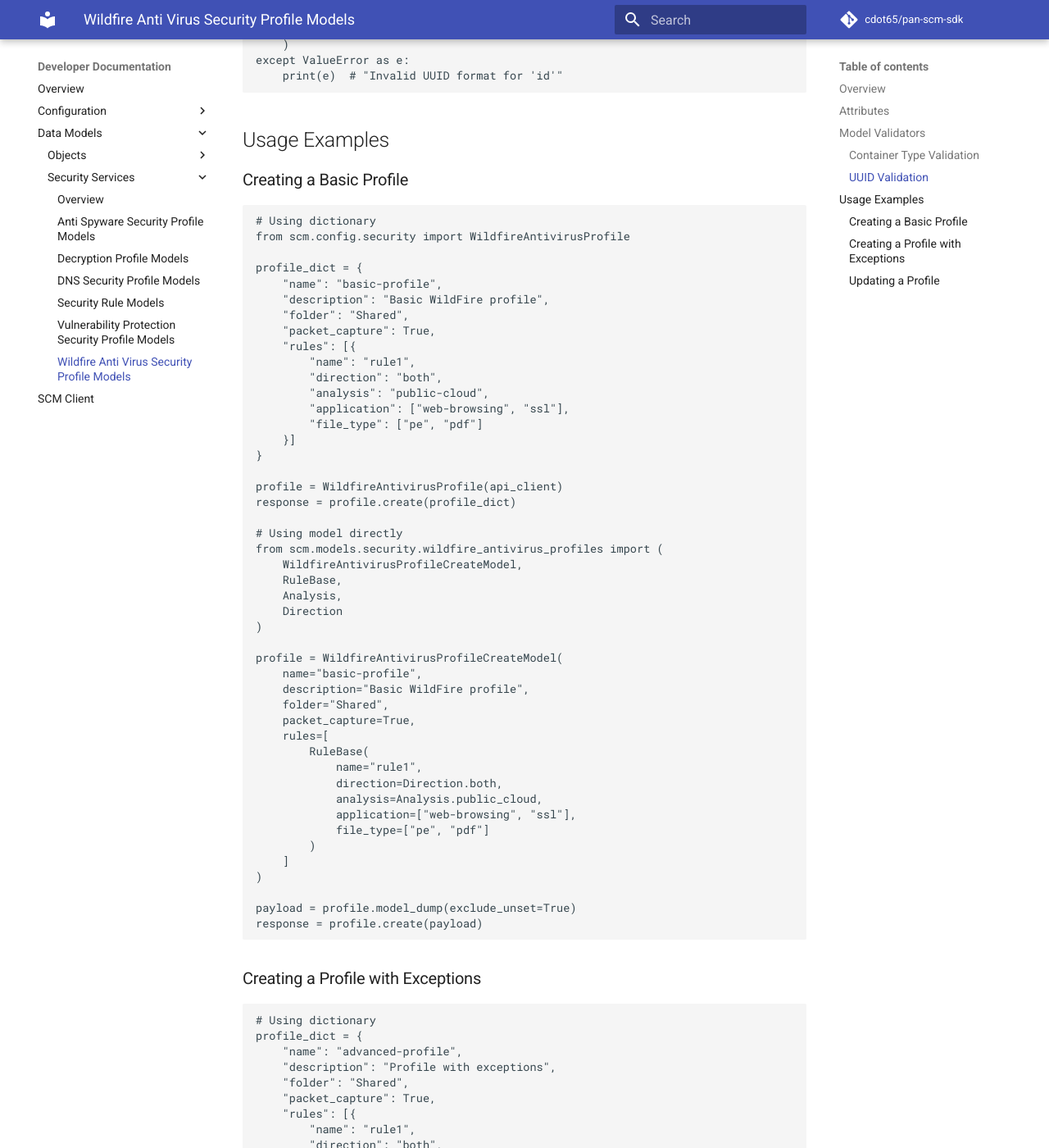
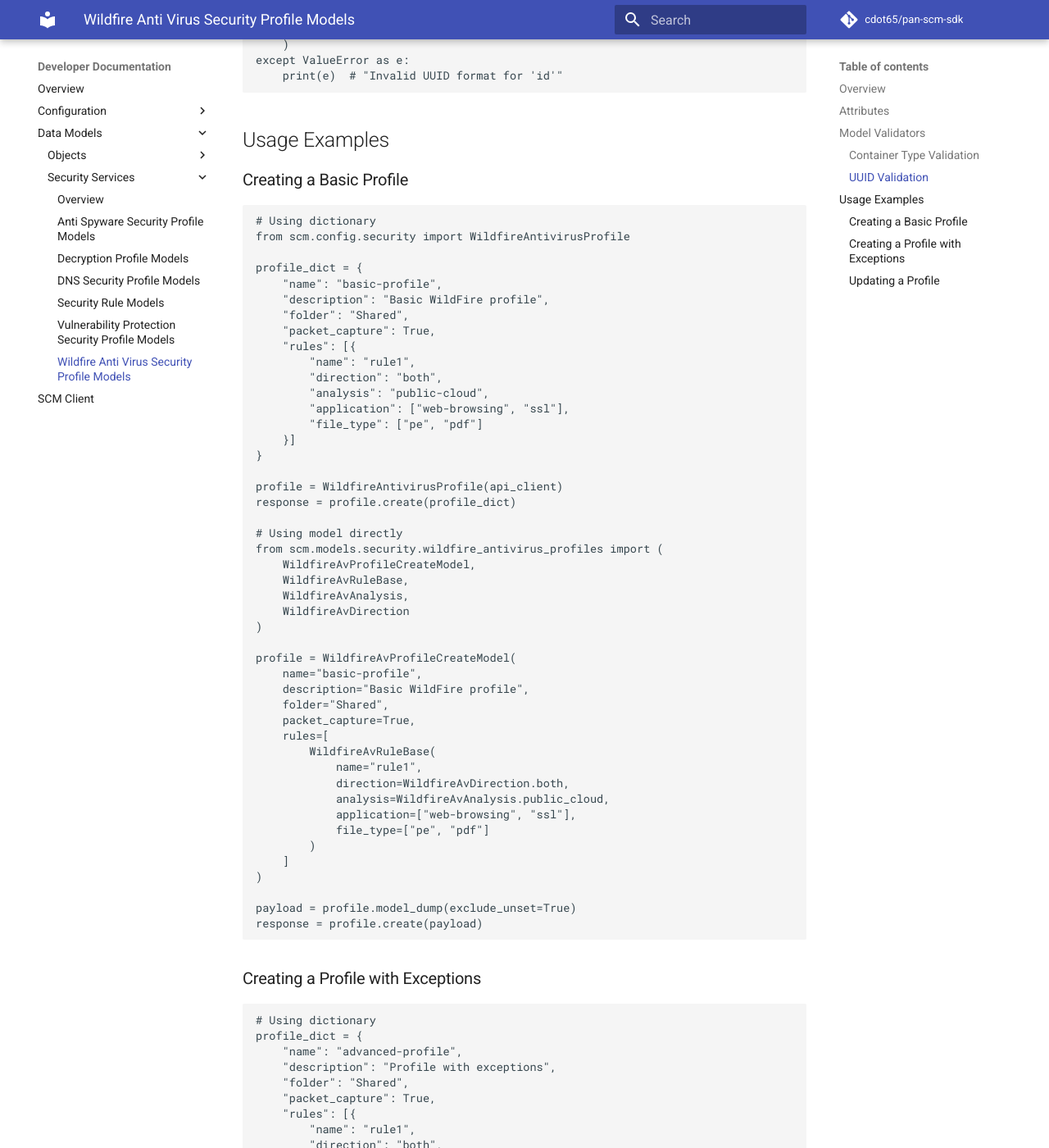
Before and after one commit to cdot65/pan-scm-sdk, an MkDocs documentation site: the page built from docs/sdk/models/security_services/wildfire_antivirus_profile_models.md, in a window 1280 px wide and 1400 px high, scrolled down 2427 px. Shown: the whole window at 82% size. Built offline with MkDocs 1.6.1 and Material for MkDocs 9.7.7, drawn with Linux system fonts in a browser that asks for light colours; comment, search, counter and statistics services are not loaded; some of the changed text lies outside the part shown.

Commit message:
Rename vulnerability and wildfire antivirus models
Update import statements and usage to reflect new model names for VulnerabilityProfileCreateModel and WildfireAvProfileCreateModel. Adjust related attributes for clarity and consistency in security rule models.

```diff
--- a/docs/sdk/models/security_services/wildfire_antivirus_profile_models.md
+++ b/docs/sdk/models/security_services/wildfire_antivirus_profile_models.md
@@ -59,11 +59,11 @@
     print(e)  # "Exactly one of 'folder', 'snippet', or 'device' must be provided."
 
 # Using model directly
-from scm.models.security.wildfire_antivirus_profiles import WildfireAntivirusProfileCreateModel
+from scm.models.security.wildfire_antivirus_profiles import WildfireAvProfileCreateModel
 
 # Error: no container specified
 try:
-    profile = WildfireAntivirusProfileCreateModel(
+    profile = WildfireAvProfileCreateModel(
         name="invalid-profile",
         rules=[{
             "name": "rule1",
@@ -135,22 +135,22 @@
 
 # Using model directly
 from scm.models.security.wildfire_antivirus_profiles import (
-    WildfireAntivirusProfileCreateModel,
-    RuleBase,
-    Analysis,
-    Direction
+    WildfireAvProfileCreateModel,
+    WildfireAvRuleBase,
+    WildfireAvAnalysis,
+    WildfireAvDirection
 )
 
-profile = WildfireAntivirusProfileCreateModel(
+profile = WildfireAvProfileCreateModel(
     name="basic-profile",
     description="Basic WildFire profile",
     folder="Shared",
     packet_capture=True,
     rules=[
-        RuleBase(
+        WildfireAvRuleBase(
             name="rule1",
-            direction=Direction.both,
-            analysis=Analysis.public_cloud,
+            direction=WildfireAvDirection.both,
+            analysis=WildfireAvAnalysis.public_cloud,
             application=["web-browsing", "ssl"],
             file_type=["pe", "pdf"]
         )
@@ -198,37 +198,37 @@
 
 # Using model directly
 from scm.models.security.wildfire_antivirus_profiles import (
-    WildfireAntivirusProfileCreateModel,
-    RuleBase,
-    MlavExceptionEntry,
-    ThreatExceptionEntry,
-    Analysis,
-    Direction
+    WildfireAvProfileCreateModel,
+    WildfireAvRuleBase,
+    WildfireAvMlavExceptionEntry,
+    WildfireAvThreatExceptionEntry,
+    WildfireAvAnalysis,
+    WildfireAvDirection
 )
 
-profile = WildfireAntivirusProfileCreateModel(
+profile = WildfireAvProfileCreateModel(
     name="advanced-profile",
     description="Profile with exceptions",
     folder="Shared",
     packet_capture=True,
     rules=[
-        RuleBase(
+        WildfireAvRuleBase(
             name="rule1",
-            direction=Direction.both,
-            analysis=Analysis.public_cloud,
+            direction=WildfireAvDirection.both,
+            analysis=WildfireAvAnalysis.public_cloud,
             application=["any"],
             file_type=["any"]
         )
     ],
     mlav_exception=[
-        MlavExceptionEntry(
+        WildfireAvMlavExceptionEntry(
             name="exception1",
             description="Test exception",
             filename="test.exe"
         )
     ],
     threat_exception=[
-        ThreatExceptionEntry(
+        WildfireAvThreatExceptionEntry(
             name="threat1",
             notes="Known false positive"
         )
@@ -267,22 +267,22 @@
 
 # Using model directly
 from scm.models.security.wildfire_antivirus_profiles import (
-    WildfireAntivirusProfileUpdateModel,
-    RuleBase,
-    Analysis,
-    Direction
+    WildfireAvProfileUpdateModel,
+    WildfireAvRuleBase,
+    WildfireAvAnalysis,
+    WildfireAvDirection
 )
 
-update = WildfireAntivirusProfileUpdateModel(
+update = WildfireAvProfileUpdateModel(
     id="123e4567-e89b-12d3-a456-426655440000",
     name="updated-profile",
     description="Updated description",
     packet_capture=False,
     rules=[
-        RuleBase(
+        WildfireAvRuleBase(
             name="updated-rule",
-            direction=Direction.download,
-            analysis=Analysis.private_cloud,
+            direction=WildfireAvDirection.download,
+            analysis=WildfireAvAnalysis.private_cloud,
             application=["ftp"],
             file_type=["pe"]
         )
```
Also changed, not shown: other parts of docs/sdk/models/security_services/wildfire_antivirus_profile_models.md (+2 -2 lines), docs/sdk/models/security_services/security_rule_models.md (+2 -2 lines), docs/sdk/models/security_services/vulnerability_protection_profile_models.md (+6 -6 lines).
